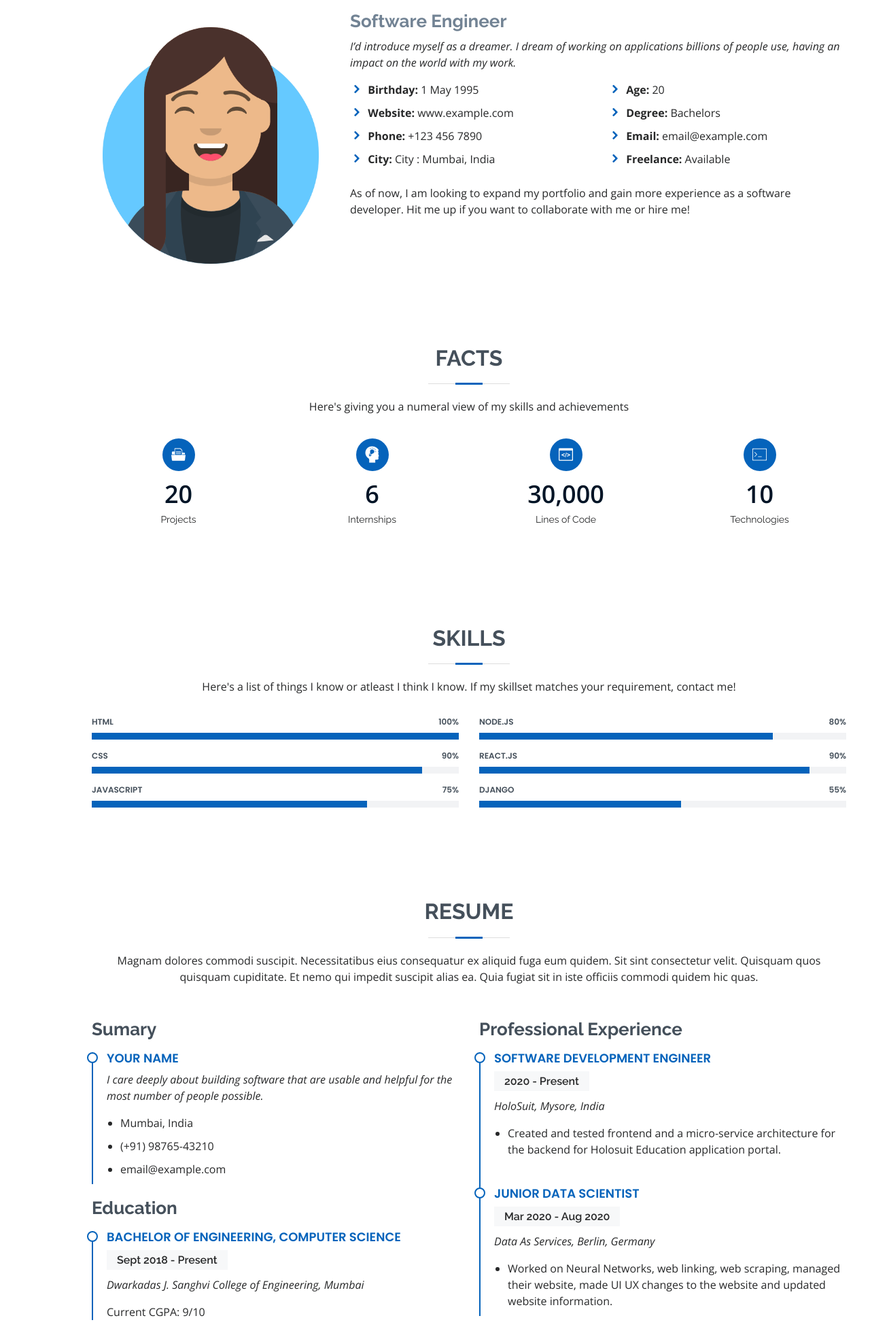
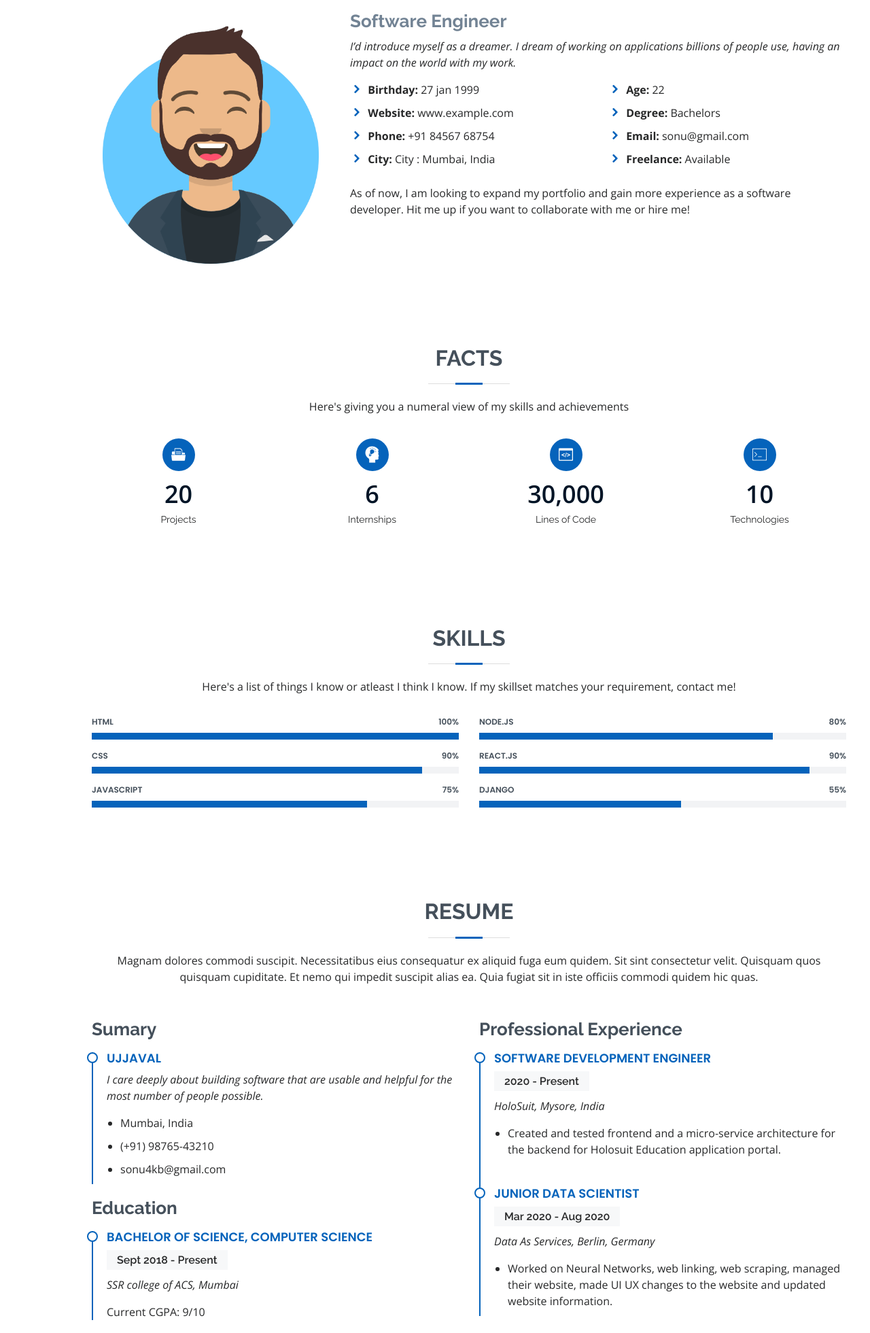
Before and after one commit to Senpaii-27/Personal-Website, a plain HTML site: page index.html in a window 1280 px wide. Shown: the part 1000-2961 px from the top of the page at 68% size. Drawn offline with nearby package versions, Linux system fonts and the light colour scheme.

Commit message:
Personalised

```diff
--- a/index.html
+++ b/index.html
@@ -71,8 +71,8 @@
         <div class="row">
           <div class="col-lg-4">
             <!-- Generate Yout avatar at https://getavataaars.com/ -->
-            <img src="assets/img/girl.png" class="img-fluid" alt="">
-            <!-- <img src="assets/img/boy.png" class="img-fluid" alt=""> -->
+            <!-- img src="assets/img/girl.png" class="img-fluid" alt="" -->
+            <img src="assets/img/boy.png" class="img-fluid" alt="">
           </div>
           <div class="col-lg-8 pt-4 pt-lg-0 content">
             <h3>Software Engineer</h3>
@@ -82,17 +82,17 @@
             <div class="row">
               <div class="col-lg-6">
                 <ul>
-                  <li><i class="icofont-rounded-right"></i> <strong>Birthday:</strong> 1 May 1995</li>
+                  <li><i class="icofont-rounded-right"></i> <strong>Birthday:</strong> 27 jan 1999</li>
                   <li><i class="icofont-rounded-right"></i> <strong>Website:</strong> www.example.com</li>
-                  <li><i class="icofont-rounded-right"></i> <strong>Phone:</strong> +123 456 7890</li>
+                  <li><i class="icofont-rounded-right"></i> <strong>Phone:</strong> +91 84567 68754</li>
                   <li><i class="icofont-rounded-right"></i> <strong>City:</strong> City : Mumbai, India</li>
                 </ul>
               </div>
               <div class="col-lg-6">
                 <ul>
-                  <li><i class="icofont-rounded-right"></i> <strong>Age:</strong> 20</li>
+                  <li><i class="icofont-rounded-right"></i> <strong>Age:</strong> 22</li>
                   <li><i class="icofont-rounded-right"></i> <strong>Degree:</strong> Bachelors</li>
-                  <li><i class="icofont-rounded-right"></i> <strong>Email:</strong> email@example.com</li>
+                  <li><i class="icofont-rounded-right"></i> <strong>Email:</strong> sonu@gmail.com</li>
                   <li><i class="icofont-rounded-right"></i> <strong>Freelance:</strong> Available</li>
                 </ul>
               </div>
@@ -234,20 +234,20 @@
           <div class="col-lg-6">
             <h3 class="resume-title">Sumary</h3>
             <div class="resume-item pb-0">
-              <h4>Your Name</h4>
+              <h4>Ujjaval</h4>
               <p><em>I care deeply about building software that are usable and helpful for the most number of people possible.</em></p>
               <ul>
                 <li>Mumbai, India</li>
                 <li>(+91) 98765-43210</li>
-                <li>email@example.com</li>
+                <li>sonu4kb@gmail.com</li>
               </ul>
             </div>
 
             <h3 class="resume-title">Education</h3>
             <div class="resume-item">
-              <h4>Bachelor of Engineering, Computer Science</h4>
+              <h4>Bachelor of Science, Computer Science</h4>
               <h5>Sept 2018 - Present</h5>
-              <p><em>Dwarkadas J. Sanghvi College of Engineering, Mumbai</em></p>
+              <p><em>SSR college of ACS, Mumbai</em></p>
               <p>Current CGPA: 9/10</p>
             </div>
           </div>
@@ -343,19 +343,19 @@
               <div class="address">
                 <i class="icofont-google-map"></i>
                 <h4>Location:</h4>
-                <p>Mumbai, Maharashtra, India</p>
+                <p>Silvassa, DNH, India</p>
               </div>
 
               <div class="email">
                 <i class="icofont-envelope"></i>
                 <h4>Email:</h4>
-                <p>info@example.com</p>
+                <p>sonu4kb@gmail.com</p>
               </div>
 
               <div class="phone">
                 <i class="icofont-phone"></i>
                 <h4>Call:</h4>
-                <p>+1 5589 55488 55s</p>
+                <p>+91 85764 75643</p>
               </div>
 
             </div>
@@ -396,7 +396,7 @@
   <!-- ======= Footer ======= -->
   <footer id="footer">
     <div class="container">
-      <h3>Your Name</h3>
+      <h3>Ujjaval</h3>
       <p>Eat, Sleep, Code, Repeat.</p>
       <div class="social-links">
         <a href="#" class="twitter"><i class="bx bxl-twitter"></i></a>
@@ -404,7 +404,7 @@
         <a href="#" class="linkedin"><i class="bx bxl-linkedin"></i></a>
       </div>
       <div class="copyright">
-        &copy; Copyright <strong><span>Your Name</span></strong>. All Rights Reserved
+        &copy; Copyright <strong><span>Ujjaval</span></strong>. All Rights Reserved
       </div>
       <div class="credits">
         Designed by <a href="https://bootstrapmade.com/">BootstrapMade</a>
```
